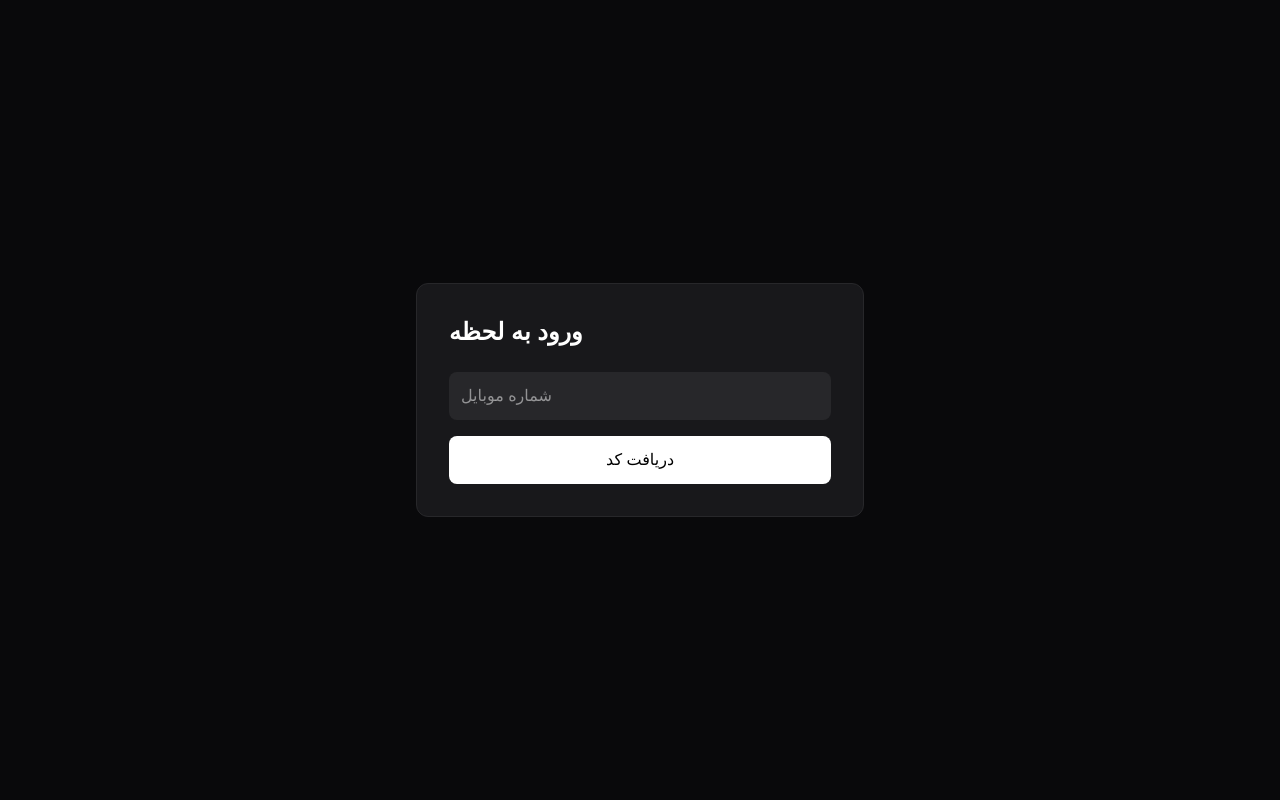
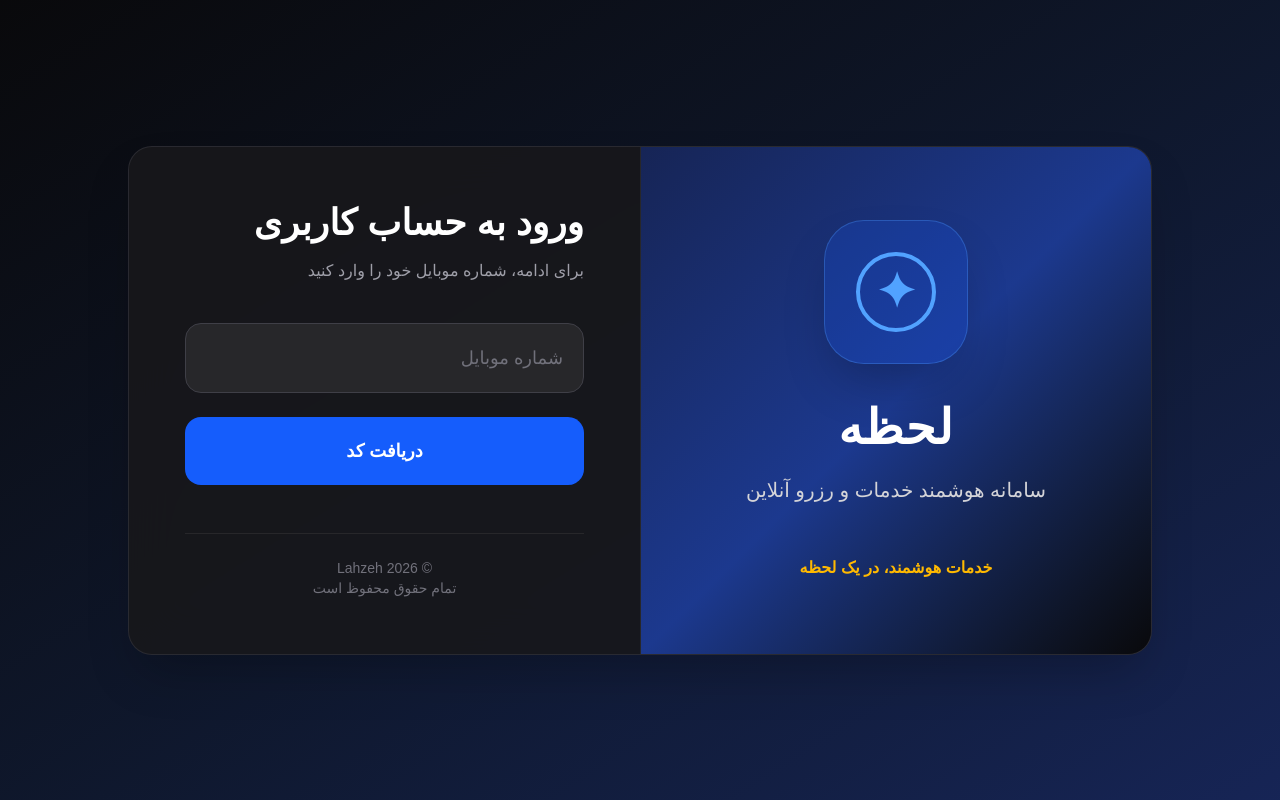
Before and after one commit to rakbari5962/lahze-frontend, a Next.js app: page /login in a window 1280 px wide. Built offline with nearby package versions, Linux system fonts and the light colour scheme; no server answers.

Commit message:
fix login flow and profile update navigation

```diff
--- a/src/app/login/page.tsx
+++ b/src/app/login/page.tsx
@@ -66,30 +66,80 @@ export default function LoginPage() {
 
 
 
-
 async function handleRequestOtp() {
 
+  if (!phone) {
+
+    alert(
+      "لطفا شماره موبایل را وارد کنید"
+    );
+
+    return;
+
+  }
+
+
+  console.log(
+    "REQUEST OTP START",
+    phone
+  );
+
+
   try {
+
 
     setLoading(true);
 
 
-      await requestOtp(
+
+    const result = await requestOtp(
       phone
     );
 
 
-      setStep("otp");
+
+    console.log(
+      "OTP RESPONSE:",
+      result
+    );
+
+
+
+    setStep(
+      "otp"
+    );
+
+
+
+  } catch(error:any) {
+
+
+    console.log(
+      "OTP ERROR:",
+      error
+    );
+
+
+    alert(
+      error.message || "خطا در ارسال کد"
+    );
 
 
   } finally {
 
+
+    console.log(
+      "OTP FINISHED"
+    );
+
+
     setLoading(false);
+
 
   }
 
+
 }
-
 
 
 
@@ -176,164 +226,362 @@ export default function LoginPage() {
 
   return (
 
+    <main
+      dir="rtl"
+      className="
+        min-h-screen
+        flex
+        items-center
+        justify-center
+        p-6
+        bg-gradient-to-br
+        from-zinc-950
+        via-slate-900
+        to-blue-950
+      "
+    >
 
-    <main className="min-h-screen bg-zinc-950 flex items-center justify-center p-6">
+      <div
+        className="
+          w-full
+          max-w-5xl
+          rounded-3xl
+          overflow-hidden
+          border
+          border-zinc-700/50
+          bg-zinc-900/90
+          backdrop-blur-xl
+          shadow-2xl
+          grid
+          md:grid-cols-2
+        "
+      >
 
 
-      <div className="w-full max-w-md rounded-xl bg-zinc-900 p-8 border border-zinc-800">
+        {/* برند */}
+
+        <div
+          className="
+            hidden
+            md:flex
+            flex-col
+            justify-center
+            items-center
+            p-16
+            bg-gradient-to-br
+            from-blue-950
+            via-blue-900
+            to-zinc-950
+            border-l
+            border-zinc-800
+            text-center
+          "
+        >
+
+
+          {/* لوگوی لحظه */}
+
+          <div
+            className="
+              w-36
+              h-36
+              rounded-[2.5rem]
+              bg-blue-600/20
+              border
+              border-blue-400/30
+              flex
+              items-center
+              justify-center
+              mb-10
+              shadow-2xl
+            "
+          >
+
+            <div
+              className="
+                relative
+                w-20
+                h-20
+                rounded-full
+                border-4
+                border-blue-400
+                flex
+                items-center
+                justify-center
+              "
+            >
+
+              <span
+                className="
+                  text-5xl
+                  font-black
+                  text-blue-400
+                "
+              >
+                ✦
+              </span>
+
+
+            </div>
+
+
+          </div>
 
 
 
-        <h1 className="text-2xl font-bold text-white mb-6">
 
-          ورود به لحظه
+          <h2
+            className="
+              text-5xl
+              font-black
+              text-white
+              mb-5
+              tracking-wide
+            "
+          >
+            لحظه
+          </h2>
 
+
+          <p
+            className="
+              text-zinc-300
+              text-xl
+              leading-9
+              max-w-xs
+            "
+          >
+            سامانه هوشمند خدمات و رزرو آنلاین
+          </p>
+
+
+
+          <div
+            className="
+              mt-12
+              text-amber-400
+              text-base
+              font-bold
+            "
+          >
+            خدمات هوشمند، در یک لحظه
+          </div>
+
+
+        </div>
+
+
+
+
+
+        {/* فرم ورود */}
+
+        <div
+          className="
+            p-10
+            md:p-14
+            flex
+            flex-col
+            justify-center
+          "
+        >
+
+
+          <h1
+            className="
+              text-4xl
+              font-black
+              text-white
+              mb-4
+            "
+          >
+            ورود به حساب کاربری
           </h1>
 
 
+
+          <p
+            className="
+              text-zinc-400
+              text-base
+              mb-10
+            "
+          >
+            برای ادامه، شماره موبایل خود را وارد کنید
+          </p>
 
 
 
           {
             step === "phone" ? (
 
+              <>
+
+
+                <input
+                  value={phone}
+
+                  onChange={
+                    e => setPhone(e.target.value)
+                  }
+
+                  onKeyDown={
+                    e => {
+                      if (e.key === "Enter" && !loading) {
+                        handleRequestOtp();
+                      }
+                    }
+                  }
+
+                  placeholder="شماره موبایل"
+
+                  className="
+                    w-full
+                    rounded-2xl
+                    bg-zinc-800
+                    border
+                    border-zinc-700
+                    p-5
+                    text-lg
+                    text-white
+                    placeholder:text-zinc-500
+                    outline-none
+                    focus:border-blue-500
+                    focus:ring-2
+                    focus:ring-blue-500/30
+                  "
+                />
+
+
+
+                <button
+
+                  type="button"
+
+                    onClick={handleRequestOtp}
+
+                    disabled={loading}
+
+                    className="
+                      mt-6
+                      w-full
+                      rounded-2xl
+                      bg-blue-600
+                      hover:bg-blue-700
+                      transition
+                      p-5
+                      text-lg
+                      text-white
+                      font-bold
+                    "
+
+
+                >
+
+                  {
+                    loading
+                    ? "در حال ارسال..."
+                    : "دریافت کد"
+                  }
+
+
+                </button>
+
+
+              </>
+
+
+            ) : (
 
               <>
 
 
                 <input
 
-
-                value={phone}
-
+                  value={code}
 
                   onChange={
-
-                  e => setPhone(e.target.value)
-
+                    e => setCode(e.target.value)
                   }
 
+                  placeholder="کد ۶ رقمی"
 
-                placeholder="شماره موبایل"
-
-
-                className="w-full rounded-lg bg-zinc-800 p-3 text-white outline-none"
-
+                  className="
+                    w-full
+                    rounded-2xl
+                    bg-zinc-800
+                    border
+                    border-zinc-700
+                    p-5
+                    text-lg
+                    text-white
+                    outline-none
+                    focus:border-blue-500
+                  "
 
                 />
 
 
 
+                <button
+                  type="button"
 
-
-              <button
-
-
-                onClick={handleRequestOtp}
-
+                    onClick={handleVerifyOtp}
 
                     disabled={loading}
 
-
-                className="mt-4 w-full rounded-lg bg-white text-black p-3 disabled:opacity-50"
-
-
+                    className="
+                      mt-6
+                      w-full
+                      rounded-2xl
+                      bg-blue-600
+                      hover:bg-blue-700
+                      transition
+                      p-5
+                      text-lg
+                      text-white
+                      font-bold
+                    "
                 >
 
-
                   {
-
                     loading
-
-                    ? "در حال ارسال..."
-
-                    : "دریافت کد"
-
+                    ? "در حال بررسی..."
+                    : "تایید کد"
                   }
 
-
                 </button>
-
 
 
               </>
 
 
-
-          ) : (
-
-
-            <>
-
-
-
-              <input
-
-
-                value={code}
-
-
-                onChange={
-
-                  e => setCode(e.target.value)
-
+            )
           }
-
-
-                placeholder="کد ۶ رقمی"
-
-
-                className="w-full rounded-lg bg-zinc-800 p-3 text-white outline-none"
-
-
-              />
 
 
 
 
+          <div
+            className="
+              mt-12
+              pt-6
+              border-t
+              border-zinc-800
+              text-center
+              text-sm
+              text-zinc-500
+            "
+          >
 
-              <button
+            © 2026 Lahzeh
+            <br/>
+            تمام حقوق محفوظ است
+
+          </div>
 
 
-                onClick={handleVerifyOtp}
-
-
-                disabled={loading}
-
-
-                className="mt-4 w-full rounded-lg bg-white text-black p-3 disabled:opacity-50"
-
-
-              >
-
-
-
-                {
-
-                  loading
-
-                    ? "در حال بررسی..."
-
-                    : "تایید کد"
-
-                }
-
-
-
-              </button>
-
-
-
-            </>
-
-
-
-          )
-
-        }
-
-
-
+        </div>
 
 
       </div>
@@ -341,7 +589,6 @@ export default function LoginPage() {
 
     </main>
 
-
   );
 
 
--- a/src/app/page.tsx
+++ b/src/app/page.tsx
@@ -10,9 +10,13 @@ import { useRouter } from "next/navigation";
 
 
 import {
-  getToken
+  getToken,
+  removeToken
 } from "@/lib/auth";
 
+import {
+  logout
+} from "@/services/auth.service";
 
 import {
   getCurrentUser
@@ -90,7 +94,32 @@ export default function HomePage() {
   }, []);
 
 
+async function handleLogout() {
 
+  const token = getToken();
+
+
+  if (token) {
+
+    try {
+
+      await logout(token);
+
+    } catch(error) {
+
+      console.log(error);
+
+    }
+
+  }
+
+
+  removeToken();
+
+
+  router.push("/login");
+
+}
 
 
 
@@ -195,7 +224,22 @@ export default function HomePage() {
                 مشاهده پروفایل
               </button>
 
-
+              <button
+                onClick={handleLogout}
+                className="
+                  mt-3
+                  w-full
+                  rounded-xl
+                  bg-red-600
+                  py-3
+                  font-bold
+                  text-white
+                  transition
+                  hover:bg-red-700
+                "
+              >
+                خروج از حساب
+              </button>
 
 
             </div>
--- a/src/app/profile/edit/page.tsx
+++ b/src/app/profile/edit/page.tsx
@@ -220,7 +220,9 @@ loadProfile();
               : "IR" + form.iban
             : null,
 
-        birth_date: toGregorian(form.birth_date),
+        birth_date: form.birth_date
+          ? toGregorian(form.birth_date)
+          : null,
       };
 
 
@@ -239,7 +241,9 @@ loadProfile();
                 : "IR" + form.iban
               : null,
 
-          birth_date: toGregorian(form.birth_date),
+          birth_date: form.birth_date
+            ? toGregorian(form.birth_date)
+            : null,
         }
       );
 
@@ -247,24 +251,17 @@ loadProfile();
 
       setUser(updated);
 
+      router.push("/profile");
+      router.refresh();
+
+    } catch (error:any) {
+
+
+      console.log("SAVE ERROR:", error);
 
 
       alert(
-        "پروفایل با موفقیت ذخیره شد"
-      );
-
-      router.push("/profile");
-
-
-
-    } catch (error) {
-
-
-      console.log(error);
-
-
-      alert(
-        "خطا در ذخیره اطلاعات"
+        error.message || "خطا در ذخیره اطلاعات"
       );
 
 
--- a/src/services/api.ts
+++ b/src/services/api.ts
@@ -72,7 +72,11 @@ export async function apiPost<T>(
 
 ): Promise<T> {
 
-
+  console.log(
+    "POST REQUEST:",
+    `${API_BASE_URL}${endpoint}`,
+    body
+  );
 
   const response = await fetch(
 
--- a/src/services/auth.service.ts
+++ b/src/services/auth.service.ts
@@ -61,3 +61,17 @@ export async function verifyOtp(
   );
 
 }
+
+export async function logout(
+  token: string
+) {
+
+  return apiPost<{
+    success: boolean;
+    message: string;
+  }>(
+    `/auth/logout?token=${token}`,
+    {}
+  );
+
+}
```
Lines whose indentation alone changed are shown as unchanged.
